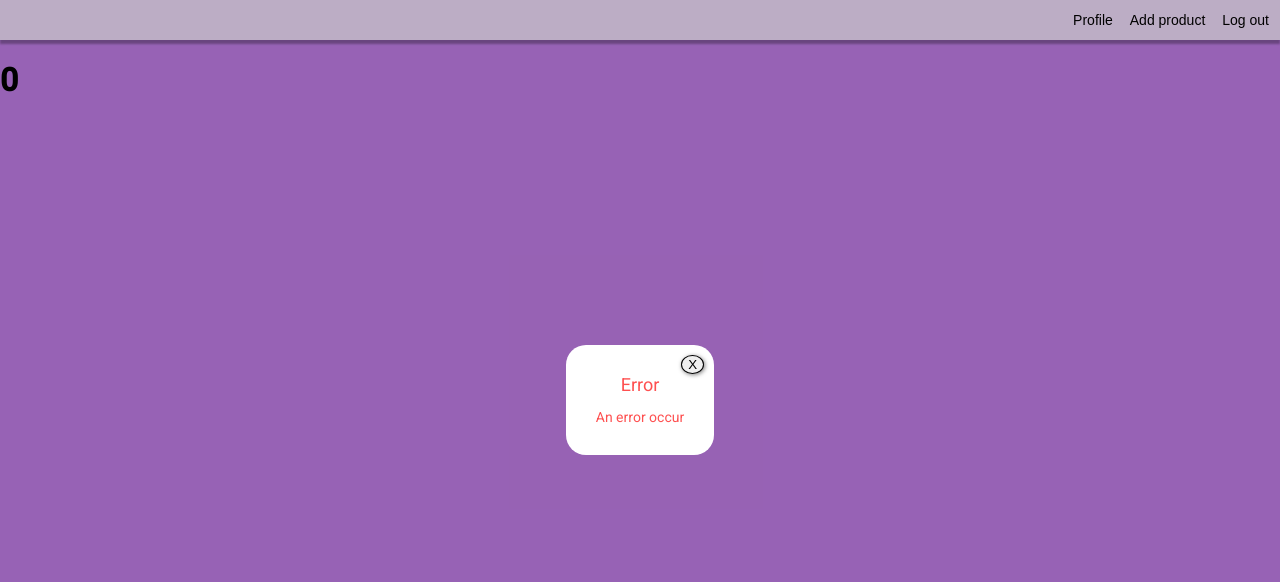
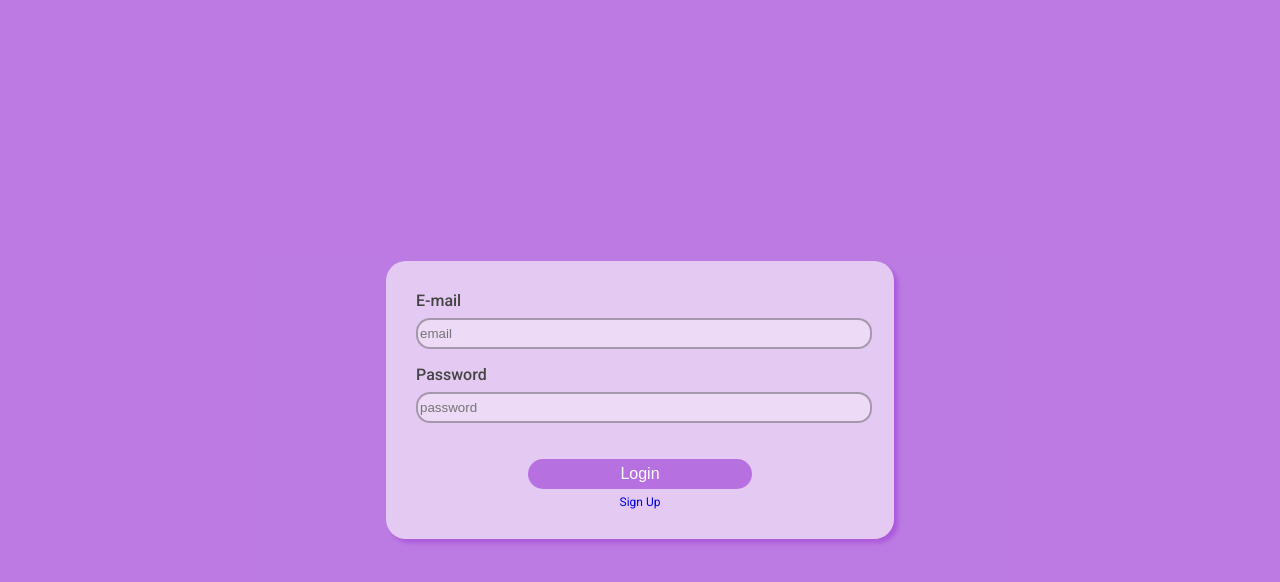
Before and after one commit to DaniloRaposo/e-commerce-angular, an Angular app: page /login in a window 1280 px wide. Before the commit this address led to /. Shown: the top 582 px of the page. Built offline with nearby package versions, Linux system fonts and the light colour scheme; no server answers; sample sign-in values are in the browser's storage.

Commit message:
app (feat): add session service into app components

```diff
--- a/src/app/app.component.ts
+++ b/src/app/app.component.ts
@@ -1,5 +1,6 @@
 import { Component } from '@angular/core';
 import { RouterOutlet } from '@angular/router';
+import { SessionsService } from './services/sessions.service';
 
 @Component({
   selector: 'app-root',
@@ -10,4 +11,10 @@ import { RouterOutlet } from '@angular/router';
 })
 export class AppComponent {
   title = 'ecommerce-angular';
+
+  constructor(private session: SessionsService) {}
+
+  ngOnInit() {
+    this.session.sessionHandler();
+  }
 }
--- a/src/app/components/home/home.component.ts
+++ b/src/app/components/home/home.component.ts
@@ -5,6 +5,7 @@ import { Product } from '../../product';
 import { ModalComponent } from '../modal/modal.component';
 import { Modal } from '../../modal';
 import { ProductService } from '../../services/product.service';
+import { SessionsService } from '../../services/sessions.service';
 
 @Component({
   selector: 'app-home',
@@ -18,15 +19,14 @@ export class HomeComponent {
   modalData!: Modal;
   @ViewChild(ModalComponent) modal!: ModalComponent;
 
-  constructor(private router: Router, private productService: ProductService) {}
+  constructor(private router: Router, private productService: ProductService, private session: SessionsService) {}
 
   ngOnInit() {
     this.getProducts();
   }
 
   logout() {
-    localStorage.removeItem("token");
-    this.router.navigate(["/login"]);
+    this.session.logoutHandler();
   }
 
   createProduct() {
--- a/src/app/components/login/login.component.ts
+++ b/src/app/components/login/login.component.ts
@@ -9,6 +9,7 @@ import {
   ReactiveFormsModule,
 } from '@angular/forms';
 import { Router } from '@angular/router';
+import { SessionsService } from '../../services/sessions.service';
 import { ModalComponent } from '../modal/modal.component';
 import { Modal } from '../../modal';
 
@@ -24,7 +25,7 @@ export class LoginComponent {
   modalData!: Modal;
   @ViewChild(ModalComponent) modal?: ModalComponent;
 
-  constructor(private router: Router) {}
+  constructor(private router: Router, private session: SessionsService) {}
 
   ngOnInit() {
     this.loginForm = new FormGroup({
@@ -66,11 +67,9 @@ export class LoginComponent {
 
         return response.json();
       })
-      .then((res: { token?: string }) => {
-        if (res?.token) {
-          localStorage.setItem("token", res.token);
-          this.router.navigate(["/"]);
-        }
+      .then((res: { token: string, userId: string }) => {
+        this.session.loginHandler(res.token, res.userId);
+        this.router.navigate(["/"]);
       })
       .catch((err) => {
         this.modalData = {
```
